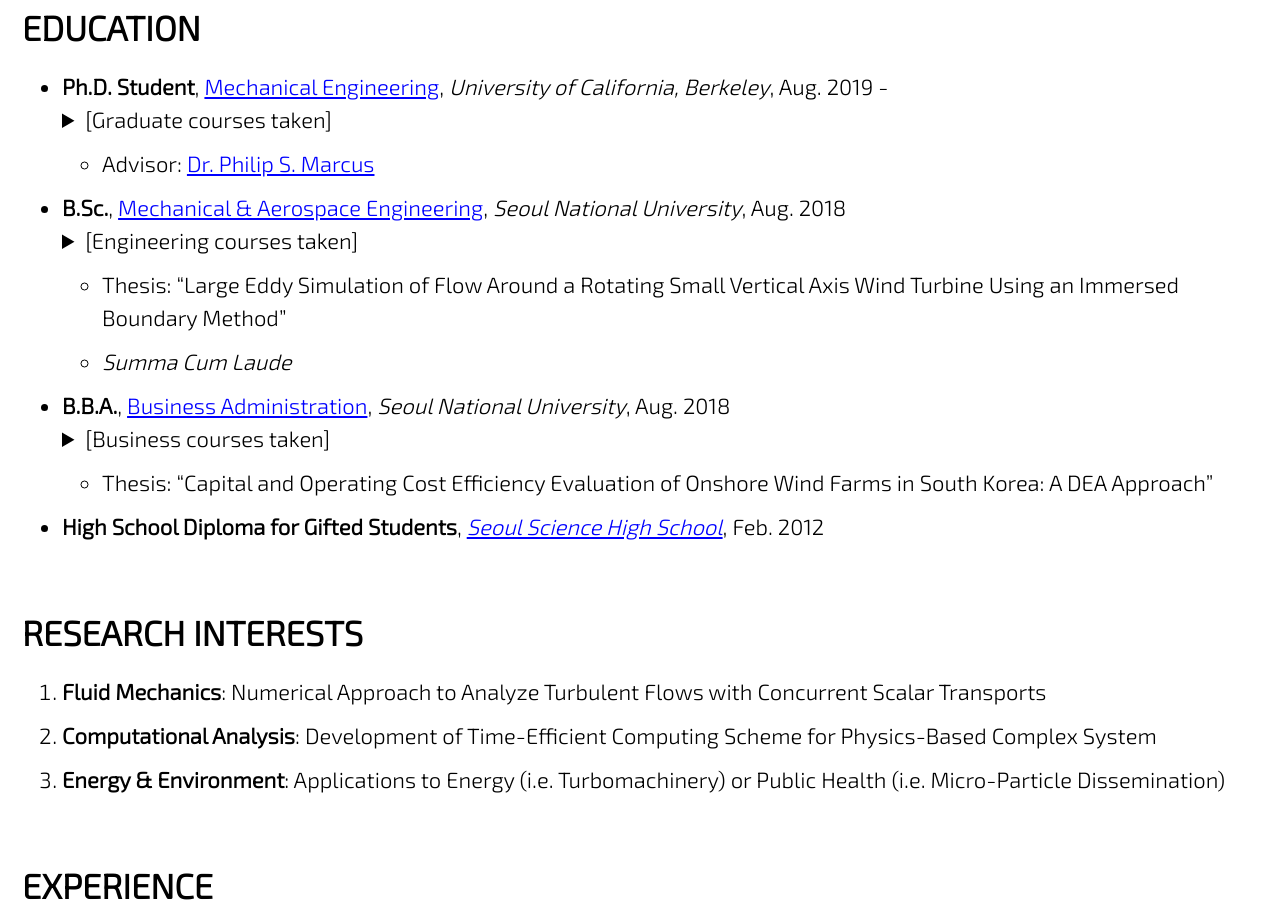
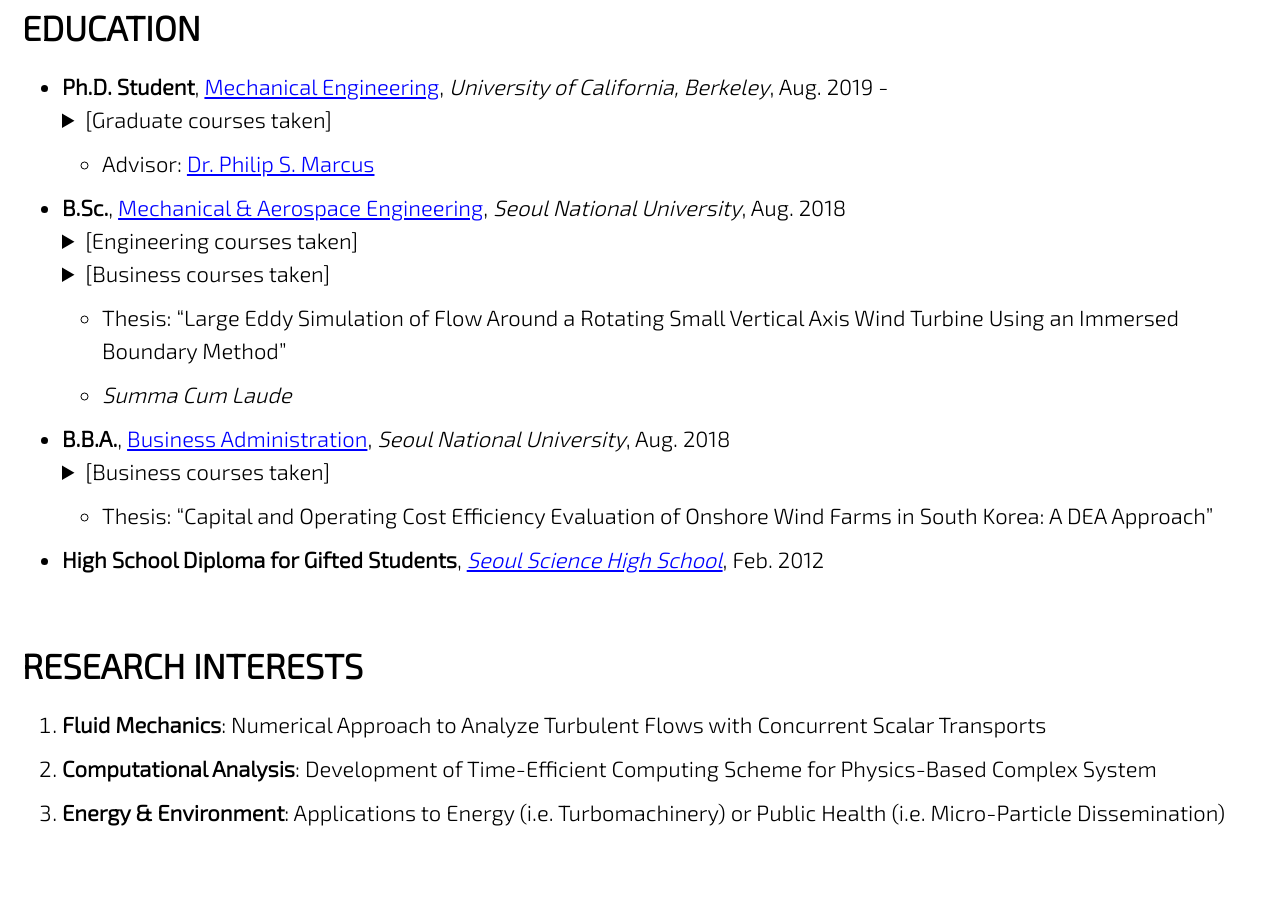
Before and after one commit to jun9303/jun9303.github.io, a Jekyll site: the page built from _pages/about.md, in a window 1280 px wide and 900 px high, scrolled down 694 px. Built offline with Jekyll 4.4.1, drawn with Linux system fonts in a browser that asks for light colours; cached includes are drawn as plain includes; nearby versions of some CDN libraries.

Commit message:
Signed-off-by: Joon <jun9303@gmail.com>

```diff
--- a/_pages/about.md
+++ b/_pages/about.md
@@ -29,6 +29,11 @@ feature_row:
       <summary>[Engineering courses taken]</summary>
 
       <small>Applied Fluid Mechanics, Creative Engineering Design, Digital Computer Concept and Practice, Digital Fabrication and Manufacturing, Dynamics, Engineering Mathematics (1 & 2), Fluid Mechanics, Heat Transfer, Introduction to Electrical and Computer Engineering, Management in Mechanical Engineering (1 & 2), Manufacturing Processes, Mechanical Drawing, Mechanical Engineering Lab. (1 & 2), Mechanical System Design Project (1 & 2), Mechanics and Design, Solid Mechanics, Thermodynamics, Writing in Science & Technology</small>
+    </details>
+    <details>
+      <summary>[Business courses taken]</summary>
+
+      <small>Capital Markets and Accounting, Corporate Strategy, Fundamentals of Economics, Human Resource Management, International Business Management, Management Information System, Management Science, Managerial Accounting, Marketing Management, Mathematics for Economics, Operations Management, Principles of Accounting, Principles of Management</small>
     </details>
   + Thesis: "Large Eddy Simulation of Flow Around a Rotating Small Vertical Axis Wind Turbine Using an Immersed Boundary Method"
   + *Summa Cum Laude*
```
